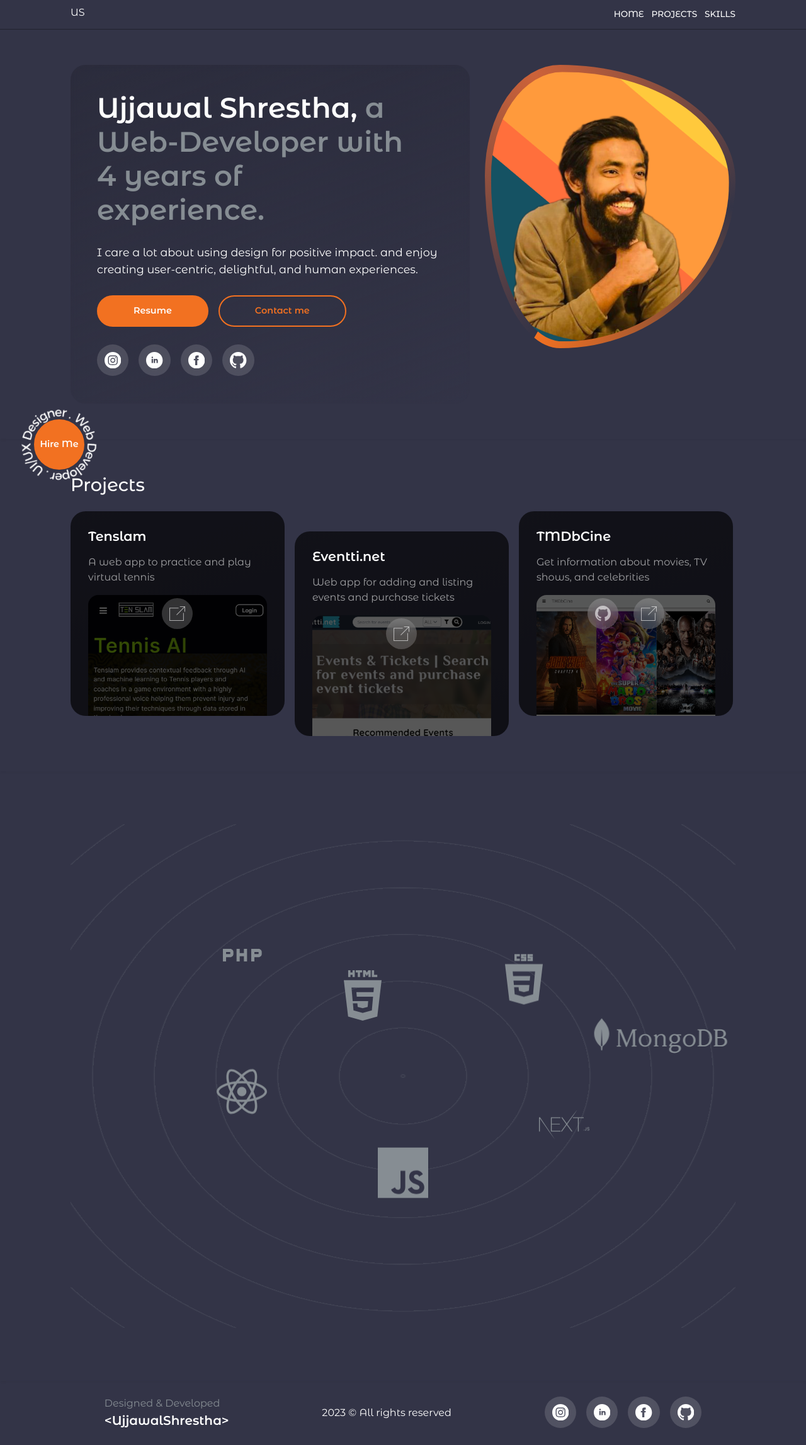
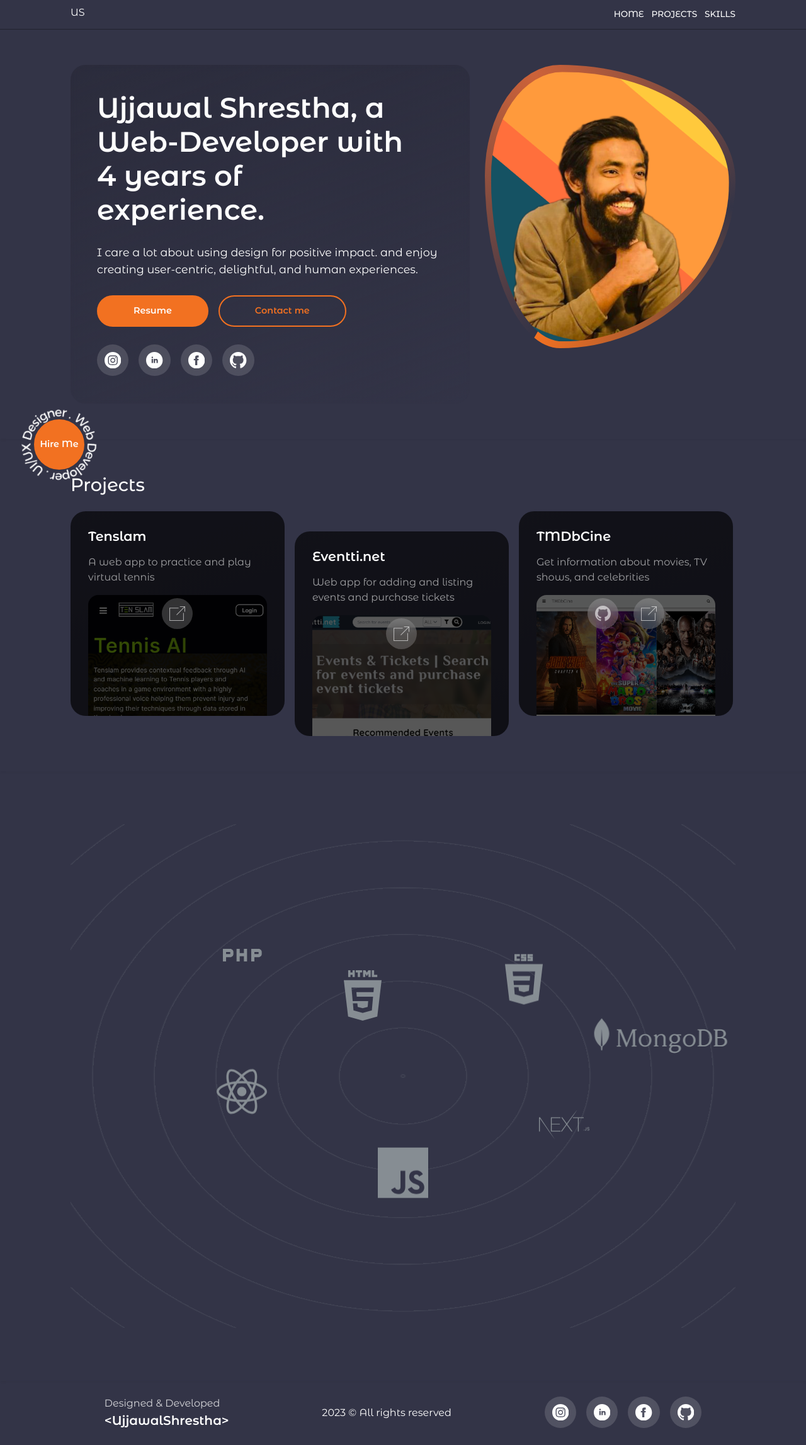
Before and after one commit to ujstha/ujjawal-portfolio, a Next.js app: page / in a window 1280 px wide. Shown: the whole page at 63% size. Built offline with nearby package versions, Linux system fonts and the light colour scheme.

Commit message:
feat(modify-and-animation) - Hero img changed to webp; Footer changed to p tag

```diff
--- a/components/Footer/Footer.jsx
+++ b/components/Footer/Footer.jsx
@@ -8,12 +8,12 @@ const Footer = () => {
   return (
     <Container isFooter>
       {/* <div className="footer-box"> */}
-      <div className="dd">
+      <p className="dd">
         <span>Designed & Developed</span> <span>UjjawalShrestha</span>
-      </div>
-      <div className="copy">
+      </p>
+      <p className="copy">
         {new Date().getFullYear()} &copy; All rights reserved
-      </div>
+      </p>
       <div>
         <SocialButton href={INSTAGRAM} type="instagram" delay="0.5s" />
         <SocialButton href={LINKEDIN} type="linkedin" delay="1s" />
--- a/components/Footer/style.css
+++ b/components/Footer/style.css
@@ -20,7 +20,7 @@ footer {
   line-height: 1.5;
 }
 .dd span:first-child {
-  color: var(--clr-gray);
+  color: rgba(var(--clr-white-rgb), 0.8);
 }
 .dd span:last-child {
   font-size: 1.25rem;
--- a/components/Section/HeroSection/HeroSection.jsx
+++ b/components/Section/HeroSection/HeroSection.jsx
@@ -12,10 +12,7 @@ const HeroSection = () => {
       <div className="hero__details">
         <div>
           <h1 className="title">
-            Ujjawal Shrestha,{" "}
-            <span className="work">
-              a Web-Developer with 4 years of experience.
-            </span>
+            Ujjawal Shrestha, a Web-Developer with 4 years of experience.
           </h1>
           <p className="desc slide-down" style={{ "--i": "0.2s" }}>
             I care a lot about using design for positive impact. and enjoy
@@ -45,7 +42,7 @@ const HeroSection = () => {
       </div>
       <div className="hero__imgbox">
         <Image
-          src="/assets/images/profile-pic-5.png"
+          src="/assets/images/profile-pic-5.webp"
           alt="Picture of Ujjawal Shrestha"
           style={{ objectFit: "cover", objectPosition: "99% center" }}
           fill
```
Also changed, not shown: public/assets/images/profile-pic-5.webp (added).
